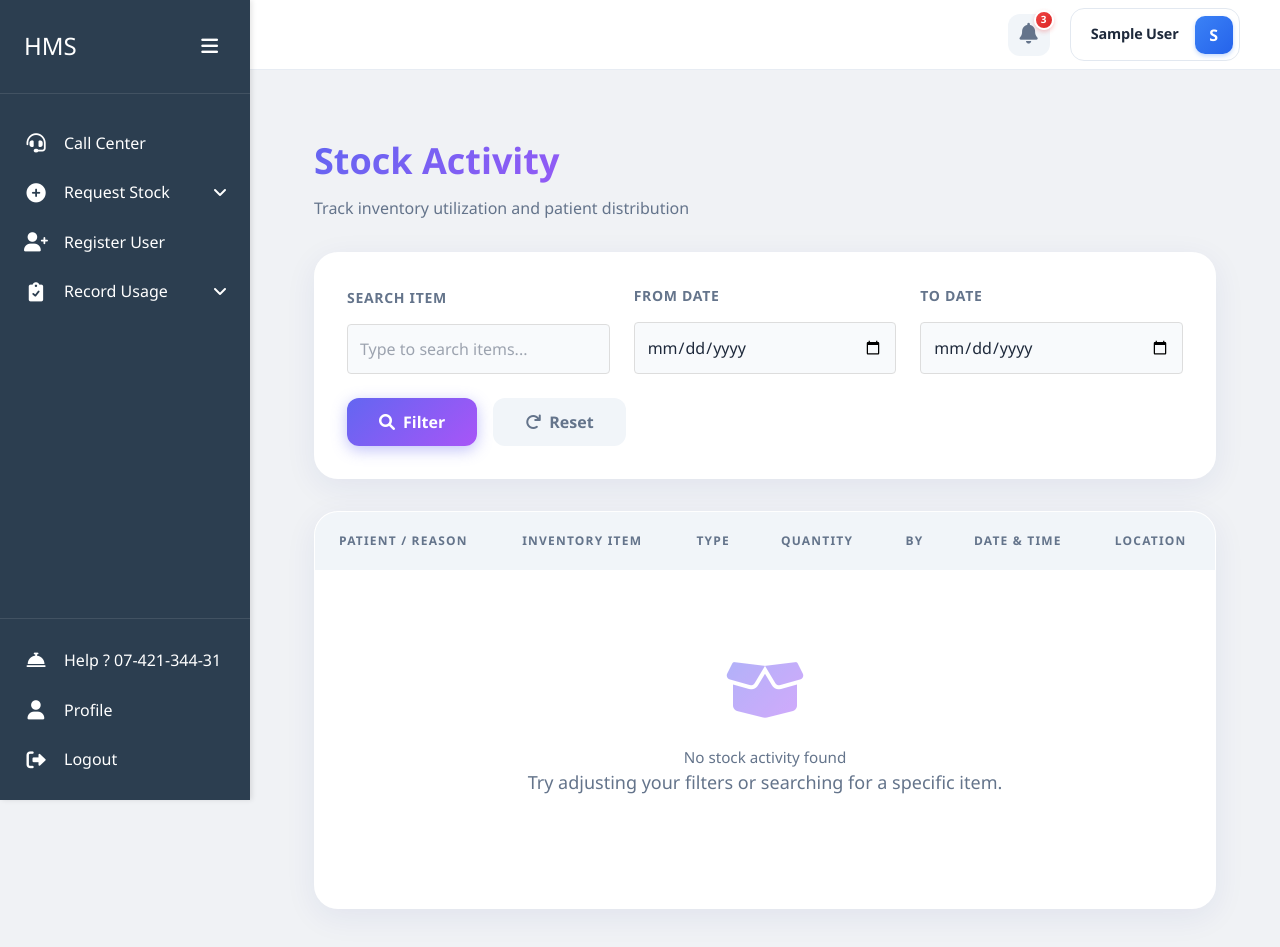
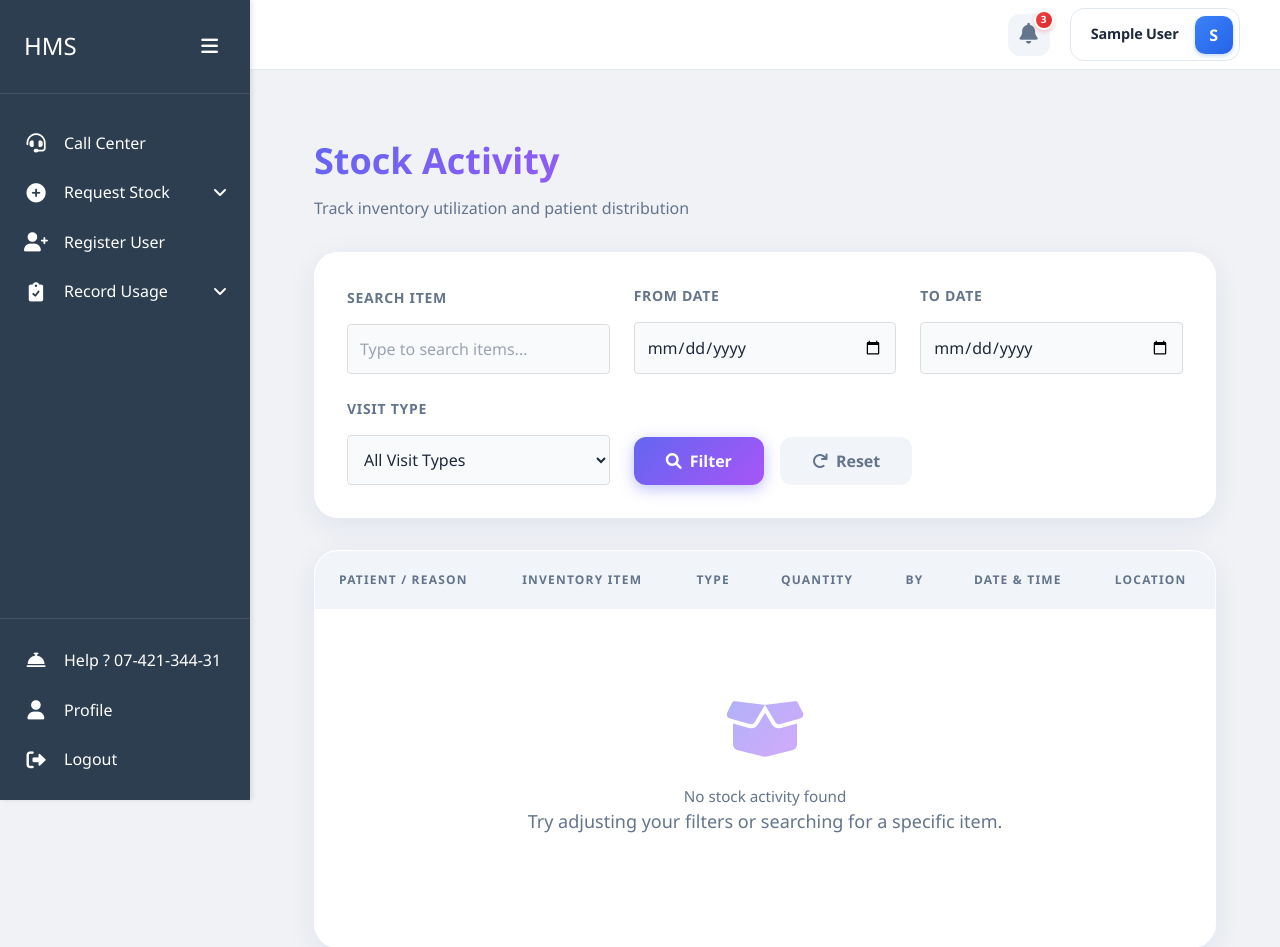
Before and after one commit to kamcho/hms, a Django app: page /inventory/stock-activity/ in a window 1280 px wide. Shown: the top 947 px of the page. Run offline with Django 4.2, Linux system fonts and the light colour scheme; the visitor is signed in with stand-in values (Sample User, id 1); data comes from the database, SQL or seed files in the repository; data that the repository does not hold is empty; style sheets or scripts are compiled from the project's sources.

Commit message:
return dispense

```diff
--- a/inventory/forms.py
+++ b/inventory/forms.py
@@ -175,6 +175,11 @@ class GeneralUsageForm(forms.ModelForm):
         ('Stationery & Office', 'Stationery & Office'),
         ('Laboratory Operations', 'Laboratory Operations'),
         ('Internal Staff Use', 'Internal Staff Use'),
+        ('Kitchen Use', 'Kitchen Use'),
+        ('Security Use', 'Security Use'),
+        ('Maintenance Use', 'Maintenance Use'),
+        ('Laundry Use', 'Laundry Use'),
+        ('Housekeeping Use', 'Housekeeping Use'),
     ]
 
     reason_type = forms.ChoiceField(
--- a/inventory/templates/inventory/stock_activity.html
+++ b/inventory/templates/inventory/stock_activity.html
@@ -341,6 +341,16 @@
                     <input type="date" name="to_date" id="to_date" class="form-control" value="{{ to_date }}">
                 </div>
 
+                <!-- Visit Type -->
+                <div class="form-group">
+                    <label for="visit_type">Visit Type</label>
+                    <select name="visit_type" id="visit_type" class="form-control">
+                        <option value="">All Visit Types</option>
+                        <option value="OPD" {% if visit_type == 'OPD' %}selected{% endif %}>OPD (Out-Patient)</option>
+                        <option value="IPD" {% if visit_type == 'IPD' %}selected{% endif %}>IPD (In-Patient)</option>
+                    </select>
+                </div>
+
                 <!-- Actions -->
                 <div style="display: flex; gap: 1rem;">
                     <button type="submit" class="btn-filter">
@@ -377,7 +387,10 @@
                             <div class="patient-avatar">{{ activity.patient.full_name|slice:":1"|upper }}</div>
                             <div class="patient-info">
                                 <span class="name">{{ activity.patient.full_name }}</span>
-                                {% if activity.visit %}<span class="id">VISIT-{{ activity.visit.id }}</span>{% endif %}
+                                {% if activity.visit %}
+                                <span class="id">VISIT-{{ activity.visit.id }}</span>
+                                <span style="background: {% if activity.visit.visit_type == 'IN-PATIENT' %}rgba(239, 68, 68, 0.1); color: #ef4444;{% else %}rgba(59, 130, 246, 0.1); color: #3b82f6;{% endif %} padding: 0.15rem 0.4rem; border-radius: 6px; font-weight: 700; font-size: 0.65rem; text-transform: uppercase; margin-left: 0.25rem;">{{ activity.visit.get_visit_type_display|default:activity.visit.visit_type }}</span>
+                                {% endif %}
                             </div>
                         </div>
                         {% else %}
--- a/inventory/views.py
+++ b/inventory/views.py
@@ -1567,12 +1567,13 @@ def stock_activity(request):
     """
     View to track how inventory has been used by patients.
     Combines data from DispensedItem and StockAdjustment for a complete picture.
-    Includes filtering by item and date.
+    Includes filtering by item, date, and visit type.
     """
     item_id = request.GET.get('item_id')
     item_search = request.GET.get('item_search', '').strip()
     from_date = request.GET.get('from_date')
     to_date = request.GET.get('to_date')
+    visit_type = request.GET.get('visit_type', '').strip()
     from django.db.models import Sum, Q
     from datetime import datetime, time
 
@@ -1603,6 +1604,11 @@ def stock_activity(request):
     if to_dt:
         dispensed_qs = dispensed_qs.filter(dispensed_at__lte=to_dt)
 
+    if visit_type == 'OPD':
+        dispensed_qs = dispensed_qs.filter(visit__visit_type='OUT-PATIENT')
+    elif visit_type == 'IPD':
+        dispensed_qs = dispensed_qs.filter(visit__visit_type='IN-PATIENT')
+
     # --- 2. StockAdjustment records (all stock movements) ---
     adjustments_qs = StockAdjustment.objects.all().select_related(
         'item', 'adjusted_by', 'adjusted_from'
@@ -1616,6 +1622,11 @@ def stock_activity(request):
     if to_dt:
         adjustments_qs = adjustments_qs.filter(adjusted_at__lte=to_dt)
 
+    if visit_type in ['OPD', 'IPD']:
+        adjustments_qs = adjustments_qs.none()
+    else:
+        adjustments_qs = adjustments_qs.exclude(adjustment_type='Usage', reason__icontains='dispensed')
+
     # --- 3. Merge into a unified activity list ---
     activities = []
 
@@ -1667,6 +1678,7 @@ def stock_activity(request):
         'item_search': item_search,
         'from_date': from_date,
         'to_date': to_date,
+        'visit_type': visit_type,
         'title': 'Stock Activity'
     }
     return render(request, 'inventory/stock_activity.html', context)
--- a/maternity/templates/maternity/pregnancy_detail.html
+++ b/maternity/templates/maternity/pregnancy_detail.html
@@ -1863,8 +1863,8 @@ document.addEventListener('DOMContentLoaded', function () {
     <div x-data="{ showEditModal: {% if open_edit_modal %}true{% else %}false{% endif %} }"
          x-show="showEditModal"
          @open-edit-modal.window="showEditModal = true"
-         class="fixed inset-0 z-[9999] overflow-y-auto"
-         style="display: none;"
+         class="fixed inset-0 overflow-y-auto"
+         style="display: none; z-index: 9999;"
          @keydown.escape.window="showEditModal = false">
         <!-- Backdrop -->
         <div class="fixed inset-0 bg-slate-900/60 backdrop-blur-sm transition-opacity" @click="showEditModal = false"></div>
```
Also changed, not shown: accounts/views.py (+29 -3 lines).
